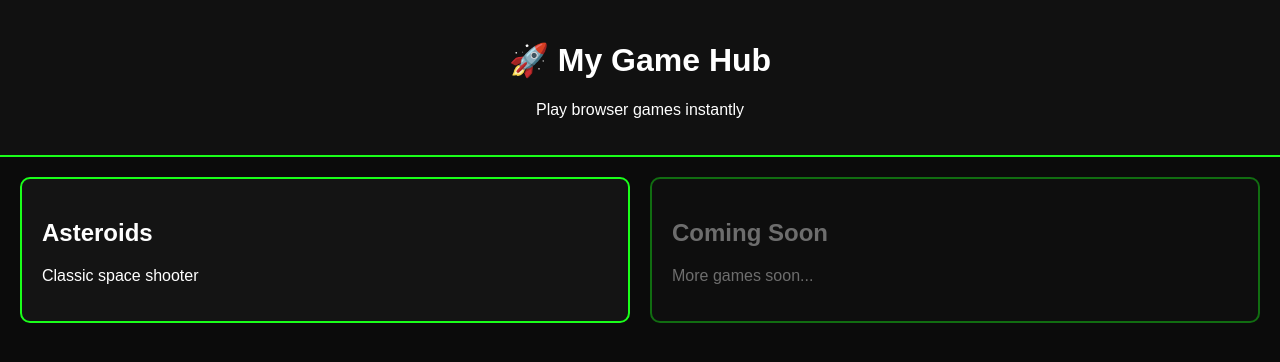
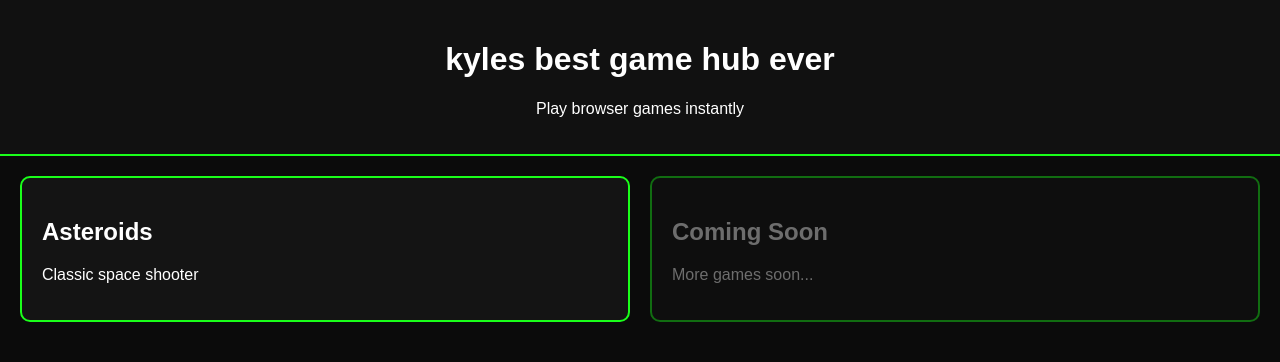
Before and after one commit to Clouds2737/Kyles-game-hub, a plain HTML site: page game-hub/index.html in a window 1280 px wide. Drawn offline with Linux system fonts and the light colour scheme.

Commit message:
Update title and header text in index.html

```diff
--- a/game-hub/index.html
+++ b/game-hub/index.html
@@ -2,13 +2,13 @@
 <html lang="en">
 <head>
   <meta charset="UTF-8">
-  <title>My Game Hub</title>
+  <title>kyles super game hub</title>
   <link rel="stylesheet" href="style.css">
 </head>
 <body>
 
 <header>
-  <h1>🚀 My Game Hub</h1>
+  <h1> kyles best game hub ever</h1>
   <p>Play browser games instantly</p>
 </header>
 
```
